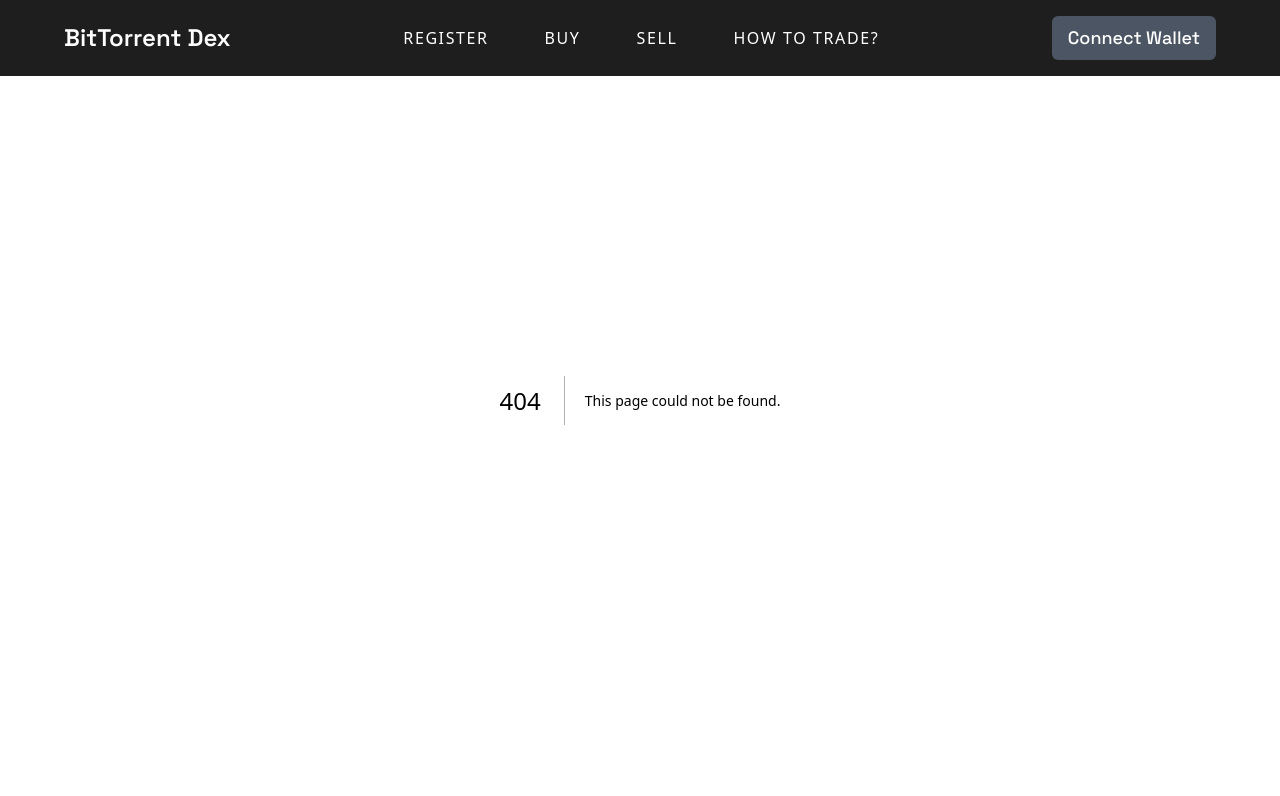
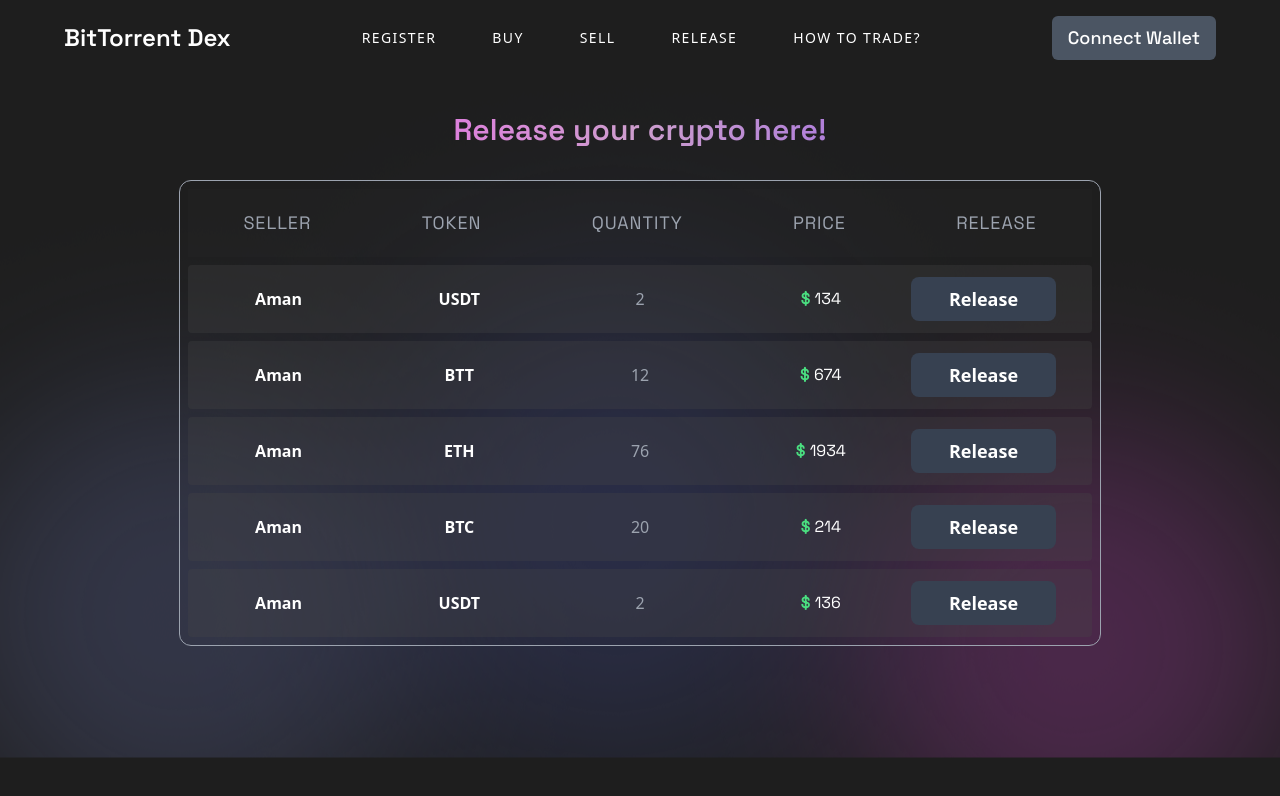
Before and after one commit to dinesh11515/BitTorrent-Dex, a Next.js app in the folder frontend/: page /release in a window 1280 px wide. Before the commit this address had no page. Shown: the top 796 px of the page. Built offline with nearby package versions, Linux system fonts and the light colour scheme.

Commit message:
Added the release page and release Item

```diff
--- a/frontend/components/Navbar/Navbar.tsx
+++ b/frontend/components/Navbar/Navbar.tsx
@@ -22,7 +22,7 @@ const Navbar: React.FC = () => {
         </h2>
 
         <div className="flex gap-10 items-center">
-          <ul className="flex gap-14 uppercase font-thin tracking-widest">
+          <ul className="flex gap-14 uppercase font-thin text-sm tracking-widest">
             <li className="hover:scale-105 hover:font-semibold cursor-pointer transition-all 0.1s ease-in-out">
               <Link href="/register">Register</Link>
             </li>
@@ -31,6 +31,9 @@ const Navbar: React.FC = () => {
             </li>
             <li className="hover:scale-105 hover:font-semibold cursor-pointer transition-all 0.1s ease-in-out">
               <Link href="/sell">Sell</Link>
+            </li>
+            <li className="hover:scale-105 hover:font-semibold cursor-pointer transition-all 0.1s ease-in-out">
+              <Link href="/release">Release</Link>
             </li>
             <li className="hover:scale-105 hover:font-semibold cursor-pointer transition-all 0.1s ease-in-out">
               <Link href="/about">How to Trade?</Link>
--- /dev/null
+++ b/frontend/components/ReleaseItem/ReleaseItem.tsx
@@ -0,0 +1,35 @@
+import React from "react";
+
+const ReleaseItem: React.FC<{
+  tokenName: string;
+  sellerName: string;
+  quantity: number;
+  price: number;
+}> = ({ tokenName, sellerName, quantity, price }) => {
+  const releaseItemHandler: () => void = () => {
+    console.log("Released!");
+  };
+
+  return (
+    <div className="flex items-center text-gray-400 py-3  rounded mt-2 bg-blur bg-[#474747]/30">
+      <h2 className=" flex-[0.25] text-center font-semibold text-white">
+        {sellerName}
+      </h2>
+      <h2 className=" flex-[0.25] text-center font-semibold text-white">
+        {tokenName}
+      </h2>
+      <p className="flex-[0.25] text-center">{quantity}</p>
+      <p className="flex-[0.25] text-center text-white font-Grotesk">
+        <span className="text-green-400 font-semibold">$</span> {price}
+      </p>
+      <button
+        className="py-2 mr-9 flex-[0.2] w-[8rem] rounded-lg text-white text-lg font-semibold bg-gray-700 hover:bg-gray-500"
+        onClick={releaseItemHandler}
+      >
+        Release
+      </button>
+    </div>
+  );
+};
+
+export default ReleaseItem;
--- a/frontend/pages/buy/index.tsx
+++ b/frontend/pages/buy/index.tsx
@@ -46,7 +46,7 @@ const BuyingPage: React.FC = () => {
 
   return (
     <section className="h-screen bg-[#1e1e1e] bg-[url('/bg2.png')] bg-center overflow-hidden">
-      <div className="w-[90%] mx-auto py-10">
+      <div className="w-[90%] mx-auto py-28">
         <h2 className="font-Grotesk text-3xl font-semibold mb-8 text-center bg-gradient-to-r text-transparent bg-clip-text from-[#FD42FB] via-[#CD9ECD] to-[#753FF3]">
           Get Your Required Crypto with a Single Click.
         </h2>
--- /dev/null
+++ b/frontend/pages/release/index.tsx
@@ -0,0 +1,45 @@
+import React from "react";
+import ReleaseItem from "../../components/ReleaseItem/ReleaseItem";
+
+const DUMMY_DATA = [
+  { sellerName: "Aman", tokenName: "USDT", quantity: 2, price: 134 },
+  { sellerName: "Aman", tokenName: "BTT", quantity: 12, price: 674 },
+  { sellerName: "Aman", tokenName: "ETH", quantity: 76, price: 1934 },
+  { sellerName: "Aman", tokenName: "BTC", quantity: 20, price: 214 },
+  { sellerName: "Aman", tokenName: "USDT", quantity: 2, price: 136 },
+];
+
+const ReleasePage = () => {
+  return (
+    <section className="h-screen bg-[#1e1e1e] bg-[url('/bg2.png')] bg-center overflow-hidden">
+      <div className="w-[90%] mx-auto py-28">
+        <h2 className="font-Grotesk text-3xl font-semibold mb-8 text-center bg-gradient-to-r text-transparent bg-clip-text from-[#FD42FB] via-[#CD9ECD] to-[#753FF3]">
+          Release your crypto here!
+        </h2>
+        <div className="w-[80%] h-full mx-auto border border-gray-400 rounded-xl p-2 ">
+          <div className="flex justify-around py-5 font-Grotesk text-lg text-gray-400 bg-blur bg-[#313131]/10 uppercase tracking-wider">
+            <h2>Seller</h2>
+            <h2>Token</h2>
+            <h2>Quantity</h2>
+            <p>Price</p>
+            <p>Release</p>
+          </div>
+
+          <div className="">
+            {DUMMY_DATA.map((item, index) => (
+              <ReleaseItem
+                key={index}
+                sellerName={item.sellerName}
+                tokenName={item.tokenName}
+                price={item.price}
+                quantity={item.quantity}
+              />
+            ))}
+          </div>
+        </div>
+      </div>
+    </section>
+  );
+};
+
+export default ReleasePage;
--- a/frontend/pages/sell/index.tsx
+++ b/frontend/pages/sell/index.tsx
@@ -1,10 +1,4 @@
-import Image from "next/image";
 import React, { useRef, useState } from "react";
-import me from "../../public/pic.jpg";
-import paytm from "../../public/paytm.png";
-import gpay from "../../public/gpay.png";
-import phonepe from "../../public/phonepe.png";
-import paypal from "../../public/paypal.png";
 import { useContext } from "react";
 import { dexContext } from "../../components/Layout/Layout";
 import { ethers, Signer } from "ethers";
```
